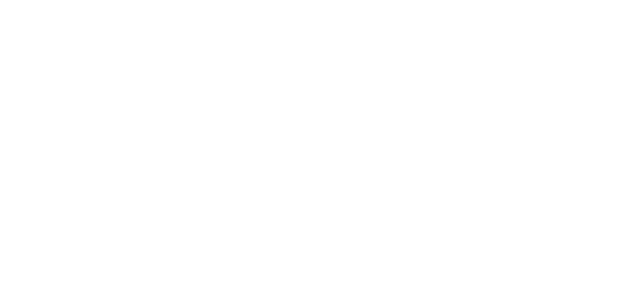
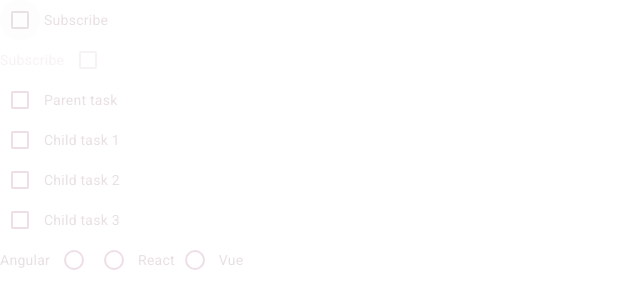
Before and after one commit to Ivriel/angular_experiments, an Angular app: page /checkbox-radio in a window 1280 px wide. Before the commit this address led to /. Shown: the top 308 px of the page, without its empty margins (0-640 px from the left). Built offline with nearby package versions, Linux system fonts and the light colour scheme.

Commit message:
Sending learning materials

```diff
--- /dev/null
+++ b/src/app/components/checkbox-radio/checkbox-radio.component.css
@@ -0,0 +1,6 @@
+mat-radio-group {
+    color: black;
+}
+::ng-deep .mat-radio-button.mat-accent .mat-radio-ripple .mat-ripple-element {
+  background-color: black !important;
+}
--- /dev/null
+++ b/src/app/components/checkbox-radio/checkbox-radio.component.html
@@ -0,0 +1,40 @@
+<div>
+    <mat-checkbox>
+        Subscribe
+        </mat-checkbox>
+</div>
+<div>
+    <mat-checkbox labelPosition="before" disabled>
+        Subscribe
+    </mat-checkbox>
+</div>
+
+<section class="example-section">
+    <span class="example-list-section">
+      <mat-checkbox
+        class="example-margin"
+        [checked]="task().completed"
+        [indeterminate]="partiallyComplete()"
+        (change)="update($event.checked)"
+      >
+        {{task().name}}
+      </mat-checkbox>
+    </span>
+    <span class="example-list-section">
+      <ul>
+        @for (subtask of task().subtasks; track subtask; let i = $index) {
+          <li>
+            <mat-checkbox [checked]="subtask.completed" (change)="update($event.checked, i)">
+              {{subtask.name}}
+            </mat-checkbox>
+          </li>
+        }
+      </ul>
+    </span>
+  </section>
+
+<mat-radio-group>
+  <mat-radio-button value="angular" labelPosition="before">Angular</mat-radio-button>
+  <mat-radio-button value="react">React</mat-radio-button>
+  <mat-radio-button value="vue">Vue</mat-radio-button>
+</mat-radio-group>
--- /dev/null
+++ b/src/app/components/checkbox-radio/checkbox-radio.component.ts
@@ -0,0 +1,47 @@
+import { Component } from '@angular/core';
+import {ChangeDetectionStrategy, computed, signal} from '@angular/core';
+import {MatRadioModule} from '@angular/material/radio';
+import {MatCheckboxModule} from '@angular/material/checkbox';
+export interface Task {
+  name: string;
+  completed: boolean;
+  subtasks?: Task[];
+}
+@Component({
+  selector: 'app-checkbox-radio',
+  imports: [MatCheckboxModule,MatRadioModule],
+  templateUrl: './checkbox-radio.component.html',
+  styleUrl: './checkbox-radio.component.css'
+})
+export class CheckboxRadioComponent {
+readonly task = signal<Task>({
+    name: 'Parent task',
+    completed: false,
+    subtasks: [
+      {name: 'Child task 1', completed: false},
+      {name: 'Child task 2', completed: false},
+      {name: 'Child task 3', completed: false},
+    ],
+  });
+
+  readonly partiallyComplete = computed(() => {
+    const task = this.task();
+    if (!task.subtasks) {
+      return false;
+    }
+    return task.subtasks.some(t => t.completed) && !task.subtasks.every(t => t.completed);
+  });
+
+  update(completed: boolean, index?: number) {
+    this.task.update(task => {
+      if (index === undefined) {
+        task.completed = completed;
+        task.subtasks?.forEach(t => (t.completed = completed));
+      } else {
+        task.subtasks![index].completed = completed;
+        task.completed = task.subtasks?.every(t => t.completed) ?? true;
+      }
+      return {...task};
+    });
+  }
+}
--- /dev/null
+++ b/src/app/components/datepicker/datepicker.component.html
@@ -0,0 +1,46 @@
+<div class="mt-10 ml-10">
+  <mat-form-field appearance="outline" style="width: 250px">
+    <mat-label>Pilih tanggal</mat-label>
+    <input
+      matInput
+      [matDatepicker]="myDatePicker"
+      [(ngModel)]="selectedDate"
+      placeholder="MM/DD/YYYY"
+    >
+    <mat-datepicker-toggle matSuffix [for]="myDatePicker"></mat-datepicker-toggle>
+    <mat-datepicker #myDatePicker startView="multi-year"></mat-datepicker>
+  </mat-form-field>
+
+  <div *ngIf="selectedDate" style="margin-top: 16px;">
+    <p>Tanggal yang dipilih: <strong>{{ selectedDate | date:'fullDate' }}</strong></p>
+  </div>
+
+  <div class="mt-10">
+    <mat-form-field>
+      <mat-label>Tanggal dengan batasan</mat-label>
+      <input
+        matInput
+        [matDatepicker]="datePicker"
+        [min]="minDate"
+        [max]="maxDate"
+        placeholder="MM/DD/YYYY"
+      >
+      <mat-datepicker-toggle matSuffix [for]="datePicker"></mat-datepicker-toggle>
+      <mat-datepicker #datePicker></mat-datepicker>
+    </mat-form-field>
+  </div>
+
+  <div class="mt-10">
+    <mat-form-field>
+      <mat-label>Tanggal dengan batasan</mat-label>
+      <input
+        matInput
+        [matDatepicker]="datePicker2"
+        [matDatepickerFilter]="dateFilter"
+        placeholder="MM/DD/YYYY"
+      >
+      <mat-datepicker-toggle matSuffix [for]="datePicker2"></mat-datepicker-toggle>
+      <mat-datepicker #datePicker2></mat-datepicker>
+    </mat-form-field>
+  </div>
+</div>
--- /dev/null
+++ b/src/app/components/datepicker/datepicker.component.ts
@@ -0,0 +1,40 @@
+import { Component } from '@angular/core';
+import { MatDatepickerModule } from '@angular/material/datepicker';
+import { MatFormFieldModule } from '@angular/material/form-field';
+import { MatInputModule } from '@angular/material/input';
+import { MatNativeDateModule } from '@angular/material/core';
+import { CommonModule } from '@angular/common';
+import { FormsModule } from '@angular/forms';
+
+@Component({
+  selector: 'app-datepicker',
+  imports: [
+    MatDatepickerModule,
+    MatFormFieldModule,
+    MatInputModule,
+    MatNativeDateModule,
+    CommonModule,
+    FormsModule
+  ],
+  standalone: true,
+  templateUrl: './datepicker.component.html',
+  styleUrl: './datepicker.component.css'
+})
+export class DatepickerComponent {
+  selectedDate: Date | null = null;
+
+  // Min date: hari ini (tidak bisa pilih tanggal kemarin)
+  minDate: Date = new Date();
+
+  // Max date: 1 tahun dari sekarang
+  maxDate: Date = new Date(new Date().getFullYear() + 1, new Date().getMonth(), new Date().getDate());
+
+ dateFilter = (date: Date | null): boolean => {
+  console.log('checking date:', date);
+  if (!date) return false;
+  const day = date.getDay();
+  return day !== 0 && day !== 6; // senin sampai jumat aja yang bisa dipilih
+};
+
+
+}
```
Also changed, not shown: src/app/app.routes.ts (+10 -0 lines), src/app/components/datepicker/datepicker.component.css (added), 2 other files (tests, documents, lock files or other folders).
